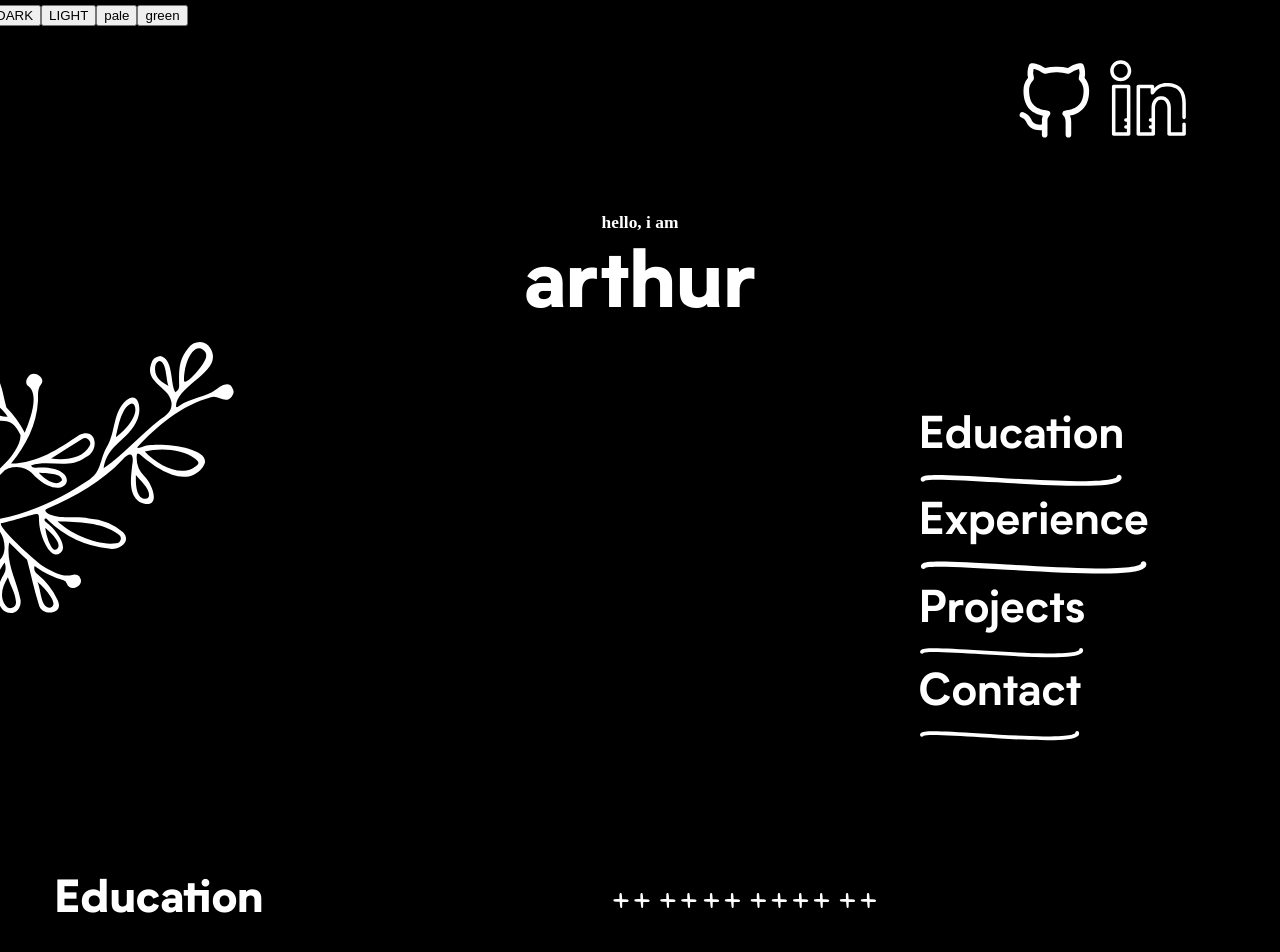
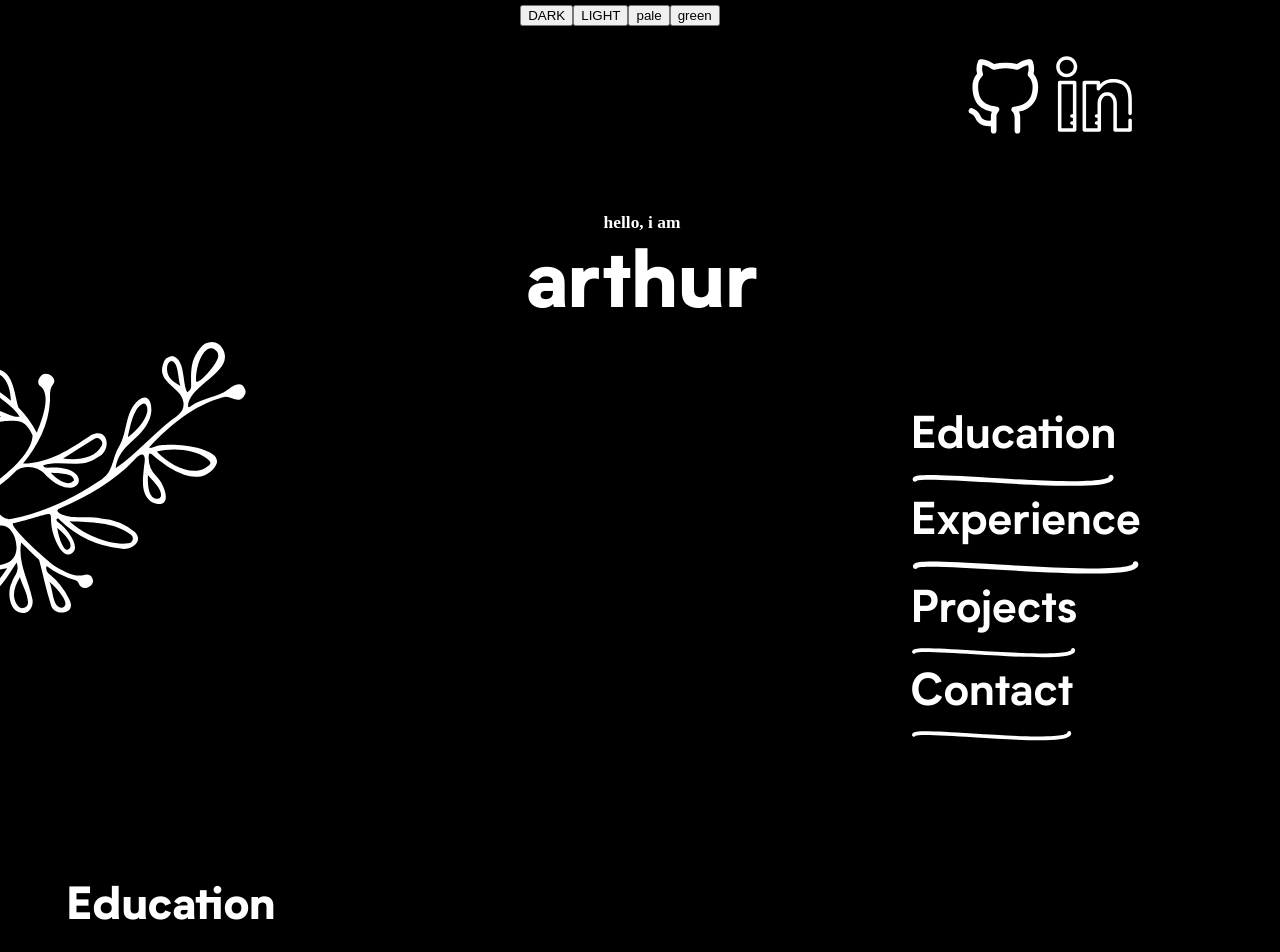
Before and after one commit to arthurfincham/react-portfolio, a React (Create React App) app: page / in a window 1280 px wide. Shown: the top 952 px of the page. Built offline with nearby package versions, Linux system fonts and the light colour scheme; a web font is replaced by a local one.

Commit message:
fix horizontal scroll

```diff
--- a/src/App.css
+++ b/src/App.css
@@ -1,29 +1,26 @@
-html,
-body {
-  overflow-x: hidden;
-}
-
 .App {
   text-align: center;
   color: white;
   background-color: #000000;
-  width: 95vw;
+  width: 100%;
   padding-left: 2em;
   padding-right: 2em;
   max-width: 1300px !important;
-  overflow-x: hidden;
+  margin: 0 auto;
 }
 
 .Welcome-page {
   height: 100vh;
-  width: auto;
+  width: 100%;
+  padding-left: 1em;
+  padding-right: 1em;
   position: relative;
 }
 
 .App-header {
   position: absolute;
   top: 3vh;
-  right: 4vw;
+  right: 8vw;
   display: flex;
 }
 
@@ -64,7 +61,7 @@ body {
 
 .logo-link {
   display: block;
-  margin: 0.2em;
+  margin-left: 0.2em;
   padding: 0;
 }
 
@@ -120,26 +117,18 @@ body {
 }
 
 .section-box {
-  padding: 1em;
+  padding-left: 1em;
+  padding-right: 1em;
   position: relative;
   text-align: left;
   min-height: 100vh;
 }
 
 .sticky-thc {
+  top: 0;
   position: sticky;
-  top: -1vh;
-  background-color: black;
-  display: flex;
-  flex-direction: row;
-  justify-content: space-between;
-  width: 100%;
-  padding-top: 1em;
+  padding-top: 0.5em;
   z-index: 5;
-}
-
-.sticky-thc > * {
-  margin: 0;
 }
 
 .flex-col {
--- a/src/App.js
+++ b/src/App.js
@@ -32,12 +32,12 @@ function App() {
   return (
     <>
       <ThemeProvider theme={themePicker(theme)}>
-        <button onClick={() => themeToggler('dark')}>DARK</button>
-        <button onClick={() => themeToggler('light')}>LIGHT</button>
-        <button onClick={() => themeToggler('pale')}>pale</button>
-        <button onClick={() => themeToggler('green')}>green</button>
         <GlobalStyles />
         <div className="App">
+          <button onClick={() => themeToggler('dark')}>DARK</button>
+          <button onClick={() => themeToggler('light')}>LIGHT</button>
+          <button onClick={() => themeToggler('pale')}>pale</button>
+          <button onClick={() => themeToggler('green')}>green</button>
           <div className="Welcome-page">
             <IconLinks />
             <div className="Welcome-text">
--- a/src/components/Contact.js
+++ b/src/components/Contact.js
@@ -4,10 +4,7 @@ import emailIcon from '../svgs/emailIcon.svg';
 export default function Contact() {
   return (
     <div className="section-box" id="Contact">
-      <div className="sticky-thc">
-        <h1 className="">Contact</h1>
-        <img src={plusLine} className="svg Plus-line" alt="logo" />
-      </div>
+      <h1 className="sticky-thc">Contact</h1>
       <div className="flex-col centered h-75">
         <img src={locIcon} className="loc-icon" alt="location" />
         <h3>London, United Kingdom</h3>
--- a/src/components/Education.js
+++ b/src/components/Education.js
@@ -4,10 +4,8 @@ import techHead from '../svgs/techHead.svg';
 export default function Education() {
   return (
     <div className="section-box" id="Education">
-      <div className="sticky-thc">
-        <h1 className="">Education</h1>
-        <img src={plusLine} className="svg Plus-line" alt="logo" />
-      </div>
+      <h1 className="sticky-thc">Education</h1>
+      {/* <img src={plusLine} className="svg sticky-thc Plus-line" alt="logo" /> */}
       <div className="item-container">
         <h2>Makers Academy</h2>
         <div className="flex-row w-90">
--- a/src/components/Experience.js
+++ b/src/components/Experience.js
@@ -5,12 +5,9 @@ import plusLine from '../svgs/plusDivider.svg';
 export default function Experience() {
   return (
     <div className="section-box" id="Experience">
-      <div className="sticky-thc">
-        <h1 className="">Experience</h1>
-        <img src={plusLine} className="Plus-line svg" alt="logo" />
-      </div>
+      <h1 className="sticky-thc">Experience</h1>
       <div className="item-container">
-        <h1>Roger Gracie Academy</h1>
+        <h2>Roger Gracie Academy</h2>
         <div className="flex-row">
           <div className="flex-col">
             <h4>Front Desk</h4>
@@ -26,7 +23,7 @@ export default function Experience() {
       </div>
       <div className="item-container">
         <hr className="" />
-        <h1>Torni's Kitchen</h1>
+        <h2>Torni's Kitchen</h2>
         <div className="flex-row">
           <div className="flex-col">
             <h4>Chef/Owner</h4>
@@ -42,7 +39,7 @@ export default function Experience() {
       </div>
       <hr className="" />
       <div className="item-container">
-        <h1>Hat Trick Productions</h1>
+        <h2>Hat Trick Productions</h2>
         <div className="flex-row">
           <div className="flex-col">
             <h4>Floor Runner</h4>
--- a/src/components/Projects.js
+++ b/src/components/Projects.js
@@ -4,10 +4,7 @@ import ghText from '../svgs/githubText.svg';
 export default function Projects() {
   return (
     <div className="section-box" id="Projects">
-      <div className="sticky-thc">
-        <h1 className="">Projects</h1>
-        <img src={plusLine} className="svg Plus-line" alt="logo" />
-      </div>
+      <h1 className="sticky-thc">Projects</h1>
       <div className="item-container">
         <h2>ClassNotes</h2>
         <div className="flex-row">
--- a/src/components/globalStyles.js
+++ b/src/components/globalStyles.js
@@ -8,9 +8,10 @@ export const GlobalStyles = createGlobalStyle`
     background-color: ${({ theme }) => theme.background};
     color: ${({ theme }) => theme.text};
   }
-  .sticky-thc{
+  .sticky-thc {
     background-color: ${({ theme }) => theme.background};
     color: ${({ theme }) => theme.text};
+
   }
   h1, h2, h3, h4, h5, h6, p, li, a {
     background-color: ${({ theme }) => theme.background};
--- a/src/index.css
+++ b/src/index.css
@@ -14,9 +14,9 @@ html {
 
 body {
   margin: 0;
+  padding: 0;
   background-color: #000000;
-  display: flex;
-  justify-content: center;
+  width: 90vw !important;
 }
 
 * {
```
